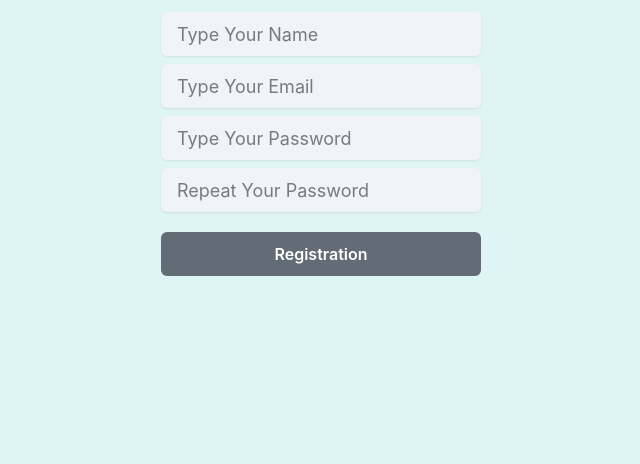
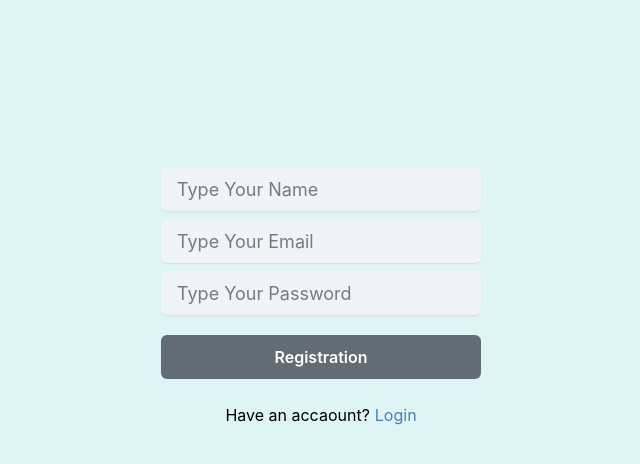
Before and after one commit to KonstantinShilkov/CrewingConnect, a React (Create React App) app: page /register in a window 1280 px wide. Shown: the top 464 px of the page, without its empty margins (319-959 px from the left). Built offline with nearby package versions, Linux system fonts and the light colour scheme.

Commit message:
Validation , Login navigation from register

```diff
--- a/src/pages/login/Login.jsx
+++ b/src/pages/login/Login.jsx
@@ -1,11 +1,11 @@
 import React from 'react';
 import Input from '@mui/joy/Input';
-import {Button} from '@mui/joy';
+import { Button } from '@mui/joy';
 import s from './Login.module.css'
-import {useNavigate} from 'react-router-dom';
-import {useForm} from 'react-hook-form';
-import {auth} from '../../config/firebase';
-import {createUserWithEmailAndPassword} from 'firebase/auth';
+import { useNavigate } from 'react-router-dom';
+import { useForm } from 'react-hook-form';
+import { auth } from '../../config/firebase';
+import { createUserWithEmailAndPassword } from 'firebase/auth';
 
 const Login = () => {
     const navigate = useNavigate();
@@ -14,7 +14,7 @@ const Login = () => {
         navigate('/register');
     };
 
-    const {register, handleSubmit, formState: {errors}} = useForm()
+    const { register, handleSubmit, formState: { errors } } = useForm()
 
     const onSubmit = async (data) => {
         await createUserWithEmailAndPassword(auth, data.email, data.password)
@@ -27,7 +27,7 @@ const Login = () => {
                 <div className={s.emailContainer}>
                     <Input
                         {...register("email", {
-                            required: "This is Requered"
+                            required: "Email is Requered"
                         })}
                         placeholder='Type Your Email'
                         color="neutral"
@@ -40,7 +40,7 @@ const Login = () => {
                 <div className={s.passwordContainer}>
                     <Input
                         {...register("password", {
-                            required: "This is Requered",
+                            required: "Password is Requered",
                             minLength: {
                                 value: 4,
                                 message: 'Min length 4'
@@ -56,10 +56,10 @@ const Login = () => {
                 </div>
                 <div className={s.loginContainer}>
                     <Button size="lg"
-                            type='submit'
-                            variant="solid"
-                            color="neutral"
-                            fullWidth="auto"
+                        type='submit'
+                        variant="solid"
+                        color="neutral"
+                        fullWidth="auto"
                     >
                         Login
                     </Button>
--- a/src/pages/login/Login.module.css
+++ b/src/pages/login/Login.module.css
@@ -1,10 +1,11 @@
 .mainContainer {
     display: flex;
+    flex: 1;
     flex-direction: column;
+    align-items: center;
+    justify-content: center;
     padding: 10px 10px 10px;
-    /* justify-content: left; */
-    gap: 10px;
-    margin: auto ;
+    margin-bottom: 10%;
 }
 
 .mainContainer p {
@@ -15,7 +16,7 @@
 }
 
 .emailContainer {
-margin-bottom: 4px;
+    margin-bottom: 4px;
 }
 
 .passwordContainer {
@@ -27,9 +28,11 @@ margin-bottom: 4px;
     margin-top: 4px;
 }
 
-.textContainer{
+.textContainer {
     display: flex;
-    margin-top: 200px;
+    flex: 1;
+    justify-content: center;
+    margin-top: 40%;
 }
 
 .registerContainer {
--- a/src/pages/register/Register.jsx
+++ b/src/pages/register/Register.jsx
@@ -3,45 +3,58 @@ import Input from '@mui/joy/Input';
 import { Button } from '@mui/joy';
 import s from './Register.module.css'
 import { useForm } from 'react-hook-form';
+import { NavLink, useNavigate } from 'react-router-dom';
 
 
 const Register = () => {
-const {register, handleSubmit} = useForm()
+
+    const { register, handleSubmit, formState: { errors } } = useForm()
 
     return (
         <div className={s.mainContainer}>
-    <form onSubmit={handleSubmit((data)=>{
+            <form onSubmit={handleSubmit((data) => {
                 console.log(data)
             })}>
                 <div className={s.emailContainer}>
                     <Input
-                {...register('firstName')}
+                        {...register('firstName', {
+                            required: "Name is Requered"
+                        })}
                         placeholder='Type Your Name'
                         color="neutral"
                         size="lg"
                         variant="soft"
                     />
+                    <p1>{errors.firstName?.message}</p1>
                 </div>
                 <div className={s.nameContainer}>
                     <Input
-                {...register('email')}
+                        {...register('email', {
+                            required: "Email is Requered"
+                        })}
                         placeholder='Type Your Email'
                         color="neutral"
                         size="lg"
                         variant="soft"
                     />
+                    <p1>{errors.email?.message}</p1>
+
                 </div>
                 <div className={s.passwordContainer}>
                     <Input
-                {...register('password1')}
+                        {...register('password1', {
+                            required: "Password is Requered"
+                        })}
                         placeholder='Type Your Password'
                         color="neutral"
                         size="lg"
                         variant="soft"
                         type='password'
                     />
+                    <p1>{errors.password1?.message}</p1>
+
                 </div>
-            <div className={s.passwordContainer}>
+                {/* <div className={s.passwordContainer}>
                     <Input
                         {...register('password2')}
                         placeholder='Repeat Your Password'
@@ -50,7 +63,7 @@ const {register, handleSubmit} = useForm()
                         variant="soft"
                         type='password'
                     />
-            </div>
+                </div> */}
                 <div className={s.registerContainer}>
                     <Button
                         type='submit'
@@ -62,6 +75,14 @@ const {register, handleSubmit} = useForm()
                         Registration
                     </Button>
                 </div>
+                <div className={s.loginContainer}>
+                    <div><p> Have an accaount?</p></div>
+                    <div>
+                        <nav>
+                            <NavLink className={s.item} to="/login">Login</NavLink>
+                        </nav>
+                    </div>
+                </div>
             </form>
         </div>
     )
--- a/src/pages/register/Register.module.css
+++ b/src/pages/register/Register.module.css
@@ -3,12 +3,15 @@
     align-items: center;
     justify-content: center;
     flex: 1;
-    margin-bottom: 40%;
+    margin-bottom: 15%;
 }
 
-.textContainer{
+.textContainer {
     display: flex;
     margin-top: 200px;
+    flex: 1;
+    justify-content: right;
+    align-content: center;
 }
 
 .nameContainer {
@@ -28,3 +31,31 @@
     margin-top: 20px;
 
 }
+
+.loginContainer {
+    display: flex;
+    flex: 1;
+    flex-direction: row;
+    justify-content: center;
+    margin-top: 10px;
+}
+
+.item {
+    text-decoration: none;
+    color: #4682b4;
+    display: flex;
+    flex: 1;
+    margin-top: 16px;
+    padding-left: 5px;
+}
+
+.item:hover {
+    text-decoration: underline;
+}
+
+.mainContainer p1 {
+    margin-top: 8px;
+    margin-bottom: 8px;
+    font-size: 12px;
+    color: rgb(157, 11, 40);
+}
```
Lines whose indentation alone changed are shown as unchanged.
